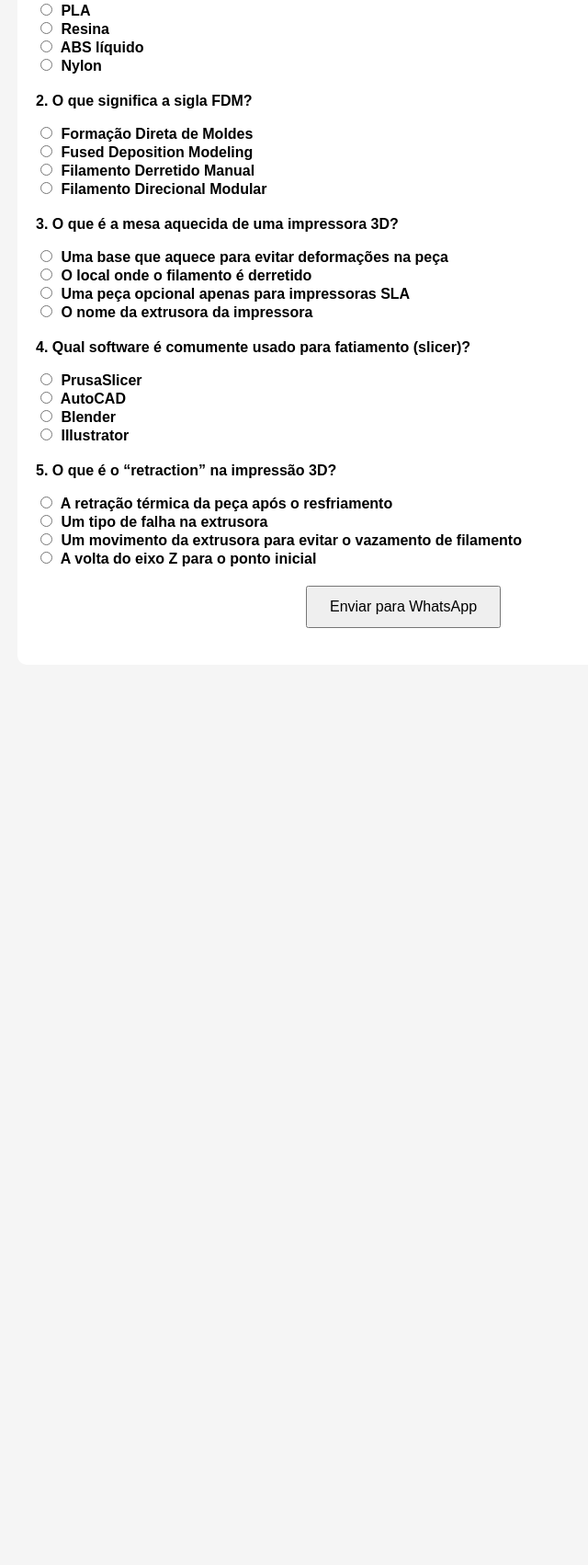
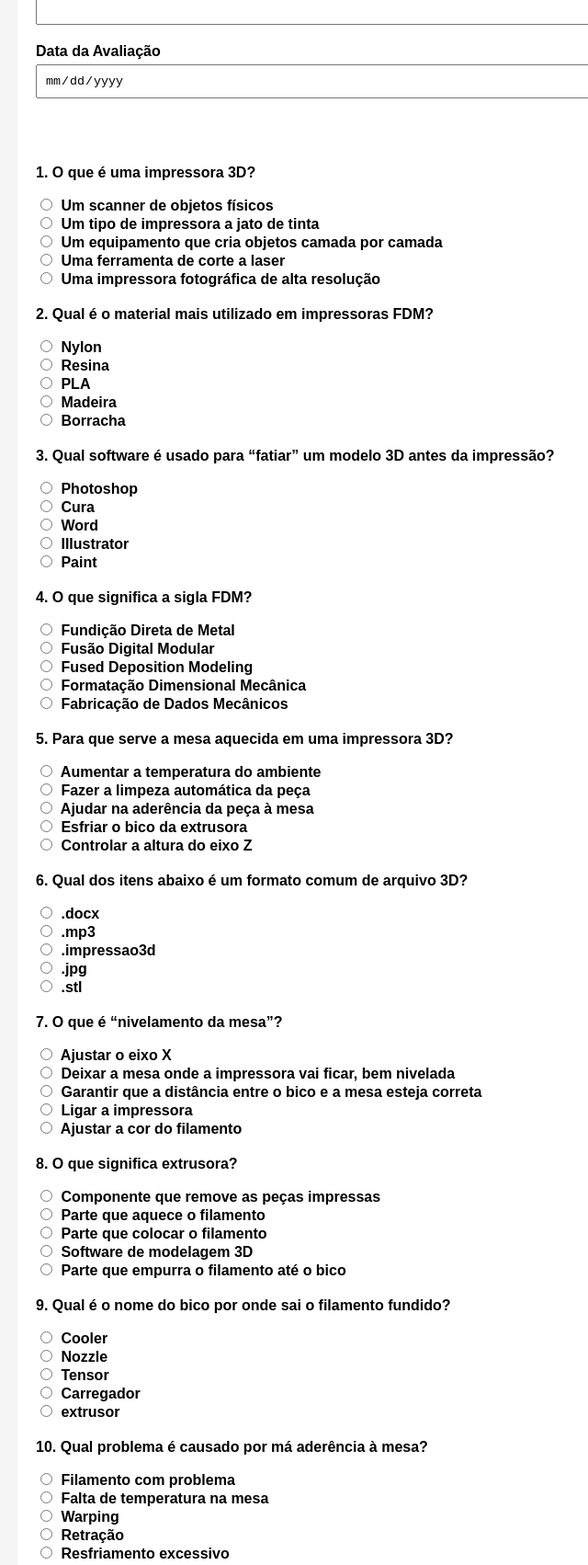
Before and after one commit to felipeAvel/Questionario_Impressao3D, a plain HTML site: page index.html in a window 1280 px wide. Shown: the part 518-2220 px from the top of the page at 92% size, without its empty margins (201-841 px from the left). Before the commit the page ends 1264 px from the top, so only its background shows below. Drawn offline with Linux system fonts and the light colour scheme.

Commit message:
add ajustes
add ajuste 10 questoes

```diff
--- a/index.html
+++ b/index.html
@@ -67,7 +67,11 @@
     </div>
 
     <h1 style="text-align: center;">Autoavaliação Impressão 3D</h1>
+    <p>A autoavaliação é uma etapa essencial no processo de ingresso e direcionamento no curso de Impressão 3D. Por meio do preenchimento cuidadoso e honesto das questões propostas, conseguimos entender melhor o seu nível de conhecimento atual nas diversas áreas envolvidas, como modelagem, fatiamento, impressão, manutenção e finalização.
+    Essa nota final será utilizada para definir qual o seu nível dentro do curso – iniciante, intermediário ou avançado – permitindo que você seja direcionado para uma grade de conteúdo compatível com sua experiência e habilidades.</p>
 
+    <br>
+    <br>
     <form id="quizForm">
       <div class="field">
         <label for="nome">Nome do Candidato</label>
@@ -79,46 +83,104 @@
         <input type="date" id="data" name="data" required>
       </div>
 
-      <!-- PERGUNTAS -->
+      <br>
+      <br>
+
+      <!-- PERGUNTAS INICIANTES -->
       <div class="question">
-        <p>1. Qual é o material mais comum usado em impressoras 3D FDM?</p>
-        <label><input type="radio" name="q1" value="certa" required> PLA</label><br>
-        <label><input type="radio" name="q1" value="errada"> Resina</label><br>
-        <label><input type="radio" name="q1" value="errada"> ABS líquido</label><br>
-        <label><input type="radio" name="q1" value="errada"> Nylon</label>
+        <p>1. O que é uma impressora 3D?</p>
+        <label><input type="radio" name="q1" value="errada" required> Um scanner de objetos físicos</label><br>
+        <label><input type="radio" name="q1" value="errada"> Um tipo de impressora a jato de tinta</label><br>
+        <label><input type="radio" name="q1" value="certa"> Um equipamento que cria objetos camada por camada</label><br>
+        <label><input type="radio" name="q1" value="errada"> Uma ferramenta de corte a laser</label><br>
+        <label><input type="radio" name="q1" value="errada"> Uma impressora fotográfica de alta resolução</label>
       </div>
 
       <div class="question">
-        <p>2. O que significa a sigla FDM?</p>
-        <label><input type="radio" name="q2" value="errada" required> Formação Direta de Moldes</label><br>
-        <label><input type="radio" name="q2" value="certa"> Fused Deposition Modeling</label><br>
-        <label><input type="radio" name="q2" value="errada"> Filamento Derretido Manual</label><br>
-        <label><input type="radio" name="q2" value="errada"> Filamento Direcional Modular</label>
+        <p>2. Qual é o material mais utilizado em impressoras FDM?</p>
+        <label><input type="radio" name="q2" value="errada" required> Nylon</label><br>
+        <label><input type="radio" name="q2" value="errada"> Resina</label><br>
+        <label><input type="radio" name="q2" value="certa"> PLA</label><br>
+        <label><input type="radio" name="q2" value="errada"> Madeira</label><br>
+        <label><input type="radio" name="q2" value="errada"> Borracha</label>
       </div>
 
       <div class="question">
-        <p>3. O que é a mesa aquecida de uma impressora 3D?</p>
-        <label><input type="radio" name="q3" value="certa" required> Uma base que aquece para evitar deformações na peça</label><br>
-        <label><input type="radio" name="q3" value="errada"> O local onde o filamento é derretido</label><br>
-        <label><input type="radio" name="q3" value="errada"> Uma peça opcional apenas para impressoras SLA</label><br>
-        <label><input type="radio" name="q3" value="errada"> O nome da extrusora da impressora</label>
+        <p>3. Qual software é usado para “fatiar” um modelo 3D antes da impressão?</p>
+        <label><input type="radio" name="q3" value="errada" required> Photoshop</label><br>
+        <label><input type="radio" name="q3" value="certa"> Cura</label><br>
+        <label><input type="radio" name="q3" value="errada"> Word</label><br>
+        <label><input type="radio" name="q3" value="errada"> Illustrator</label><br>
+        <label><input type="radio" name="q3" value="errada"> Paint</label>
       </div>
 
       <div class="question">
-        <p>4. Qual software é comumente usado para fatiamento (slicer)?</p>
-        <label><input type="radio" name="q4" value="certa" required> PrusaSlicer</label><br>
-        <label><input type="radio" name="q4" value="errada"> AutoCAD</label><br>
-        <label><input type="radio" name="q4" value="errada"> Blender</label><br>
-        <label><input type="radio" name="q4" value="errada"> Illustrator</label>
+        <p>4. O que significa a sigla FDM?</p>
+        <label><input type="radio" name="q4" value="errada" required> Fundição Direta de Metal</label><br>
+        <label><input type="radio" name="q4" value="errada"> Fusão Digital Modular</label><br>
+        <label><input type="radio" name="q4" value="certa"> Fused Deposition Modeling</label><br>
+        <label><input type="radio" name="q4" value="errada"> Formatação Dimensional Mecânica</label><br>
+        <label><input type="radio" name="q4" value="errada"> Fabricação de Dados Mecânicos</label>
       </div>
 
       <div class="question">
-        <p>5. O que é o “retraction” na impressão 3D?</p>
-        <label><input type="radio" name="q5" value="errada" required> A retração térmica da peça após o resfriamento</label><br>
-        <label><input type="radio" name="q5" value="errada"> Um tipo de falha na extrusora</label><br>
-        <label><input type="radio" name="q5" value="certa"> Um movimento da extrusora para evitar o vazamento de filamento</label><br>
-        <label><input type="radio" name="q5" value="errada"> A volta do eixo Z para o ponto inicial</label>
+        <p>5. Para que serve a mesa aquecida em uma impressora 3D?</p>
+        <label><input type="radio" name="q5" value="errada" required> Aumentar a temperatura do ambiente</label><br>
+        <label><input type="radio" name="q1" value="errada"> Fazer a limpeza automática da peça</label><br>
+        <label><input type="radio" name="q1" value="certa"> Ajudar na aderência da peça à mesa</label><br>
+        <label><input type="radio" name="q1" value="errada"> Esfriar o bico da extrusora</label><br>
+        <label><input type="radio" name="q1" value="errada"> Controlar a altura do eixo Z</label>
       </div>
+
+      <div class="question">
+        <p>6. Qual dos itens abaixo é um formato comum de arquivo 3D?</p>
+        <label><input type="radio" name="q1" value="errada" required> .docx</label><br>
+        <label><input type="radio" name="q1" value="errada"> .mp3</label><br>
+        <label><input type="radio" name="q1" value="errada"> .impressao3d</label><br>
+        <label><input type="radio" name="q1" value="errada"> .jpg</label><br>
+        <label><input type="radio" name="q1" value="certa"> .stl</label>
+      </div>
+
+      <div class="question">
+        <p>7. O que é “nivelamento da mesa”?</p>
+        <label><input type="radio" name="q1" value="errada" required> Ajustar o eixo X</label><br>
+        <label><input type="radio" name="q1" value="errada"> Deixar a mesa onde a impressora vai ficar, bem nivelada</label><br>
+        <label><input type="radio" name="q1" value="certa"> Garantir que a distância entre o bico e a mesa esteja correta</label><br>
+        <label><input type="radio" name="q1" value="errada"> Ligar a impressora</label><br>
+        <label><input type="radio" name="q1" value="errada"> Ajustar a cor do filamento</label>
+      </div>
+
+      <div class="question">
+        <p>8. O que significa extrusora?</p>
+        <label><input type="radio" name="q1" value="errada" required> Componente que remove as peças impressas</label><br>
+        <label><input type="radio" name="q1" value="errada"> Parte que aquece o filamento</label><br>
+        <label><input type="radio" name="q1" value="errada"> Parte que colocar o filamento</label><br>
+        <label><input type="radio" name="q1" value="errada"> Software de modelagem 3D</label><br>
+        <label><input type="radio" name="q1" value="certa"> Parte que empurra o filamento até o bico</label>
+      </div>
+
+      <div class="question">
+        <p>9. Qual é o nome do bico por onde sai o filamento fundido?</p>
+        <label><input type="radio" name="q1" value="errada" required> Cooler</label><br>
+        <label><input type="radio" name="q1" value="certa"> Nozzle</label><br>
+        <label><input type="radio" name="q1" value="errada"> Tensor</label><br>
+        <label><input type="radio" name="q1" value="errada"> Carregador</label><br>
+        <label><input type="radio" name="q1" value="errada"> extrusor</label>
+      </div>
+
+      <div class="question">
+        <p>10. Qual problema é causado por má aderência à mesa?</p>
+        <label><input type="radio" name="q1" value="errada" required> Filamento com problema</label><br>
+        <label><input type="radio" name="q1" value="errada"> Falta de temperatura na mesa</label><br>
+        <label><input type="radio" name="q1" value="certa"> Warping</label><br>
+        <label><input type="radio" name="q1" value="errada"> Retração</label><br>
+        <label><input type="radio" name="q1" value="errada"> Resfriamento excessivo</label>
+      </div>
+
+      <!-- PERGUNTAS INICIANTES-->
+
+
+
 
       <button type="submit">Enviar para WhatsApp</button>
       <div id="resultado" class="result"></div>
@@ -144,8 +206,8 @@
         if (r.value === 'certa') acertos++;
       });
 
-      const erros = 5 - acertos;
-      const nivel = acertos <= 2 ? 'Iniciante' : (acertos <= 4 ? 'Intermediário' : 'Avançado');
+      const erros = 10 - acertos;
+      const nivel = acertos <= 3 ? 'Iniciante' : (acertos <= 7 ? 'Intermediário' : 'Avançado');
 
       const mensagem = `*Questionário de Impressão 3D*%0A` +
         `Nome: ${nome}%0A` +
@@ -158,7 +220,7 @@
       window.open(`https://wa.me/${telefone}?text=${mensagem}`, '_blank');
 
       document.getElementById('resultado').textContent =
-        `Você acertou ${acertos} de 5. Nível: ${nivel}`;
+        `Você acertou ${acertos} de 10. Nível: ${nivel}`;
     });
   </script>
 </body>
```
